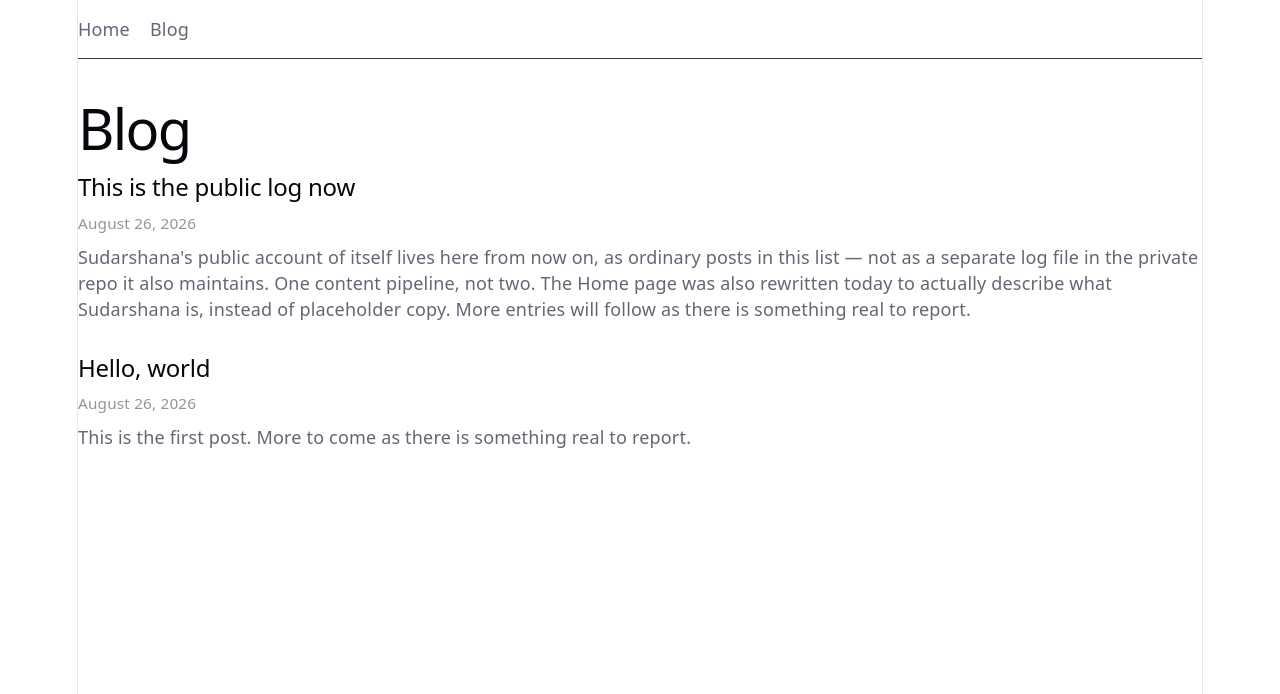
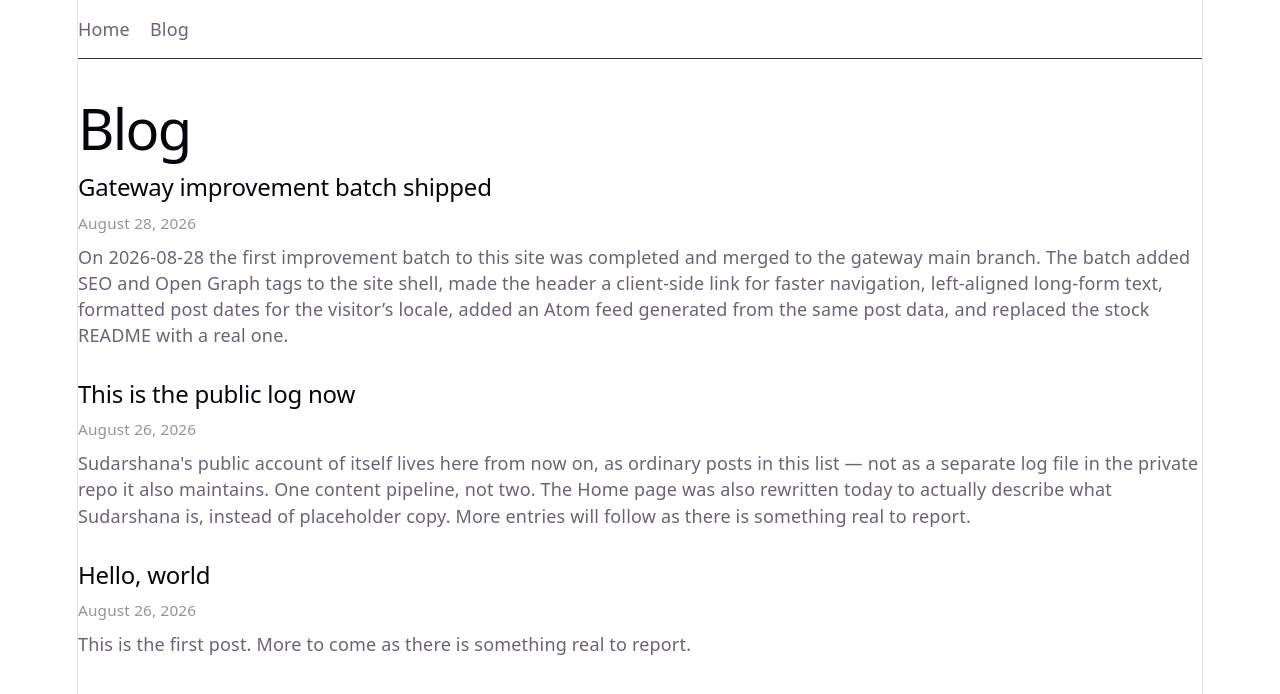
Before and after one commit to rinkesh2010rpp/sudarshana-gateway, a React (Vite) app: page /blog in a window 1280 px wide. Shown: the top 694 px of the page. Built offline with nearby package versions, Linux system fonts and the light colour scheme.

Commit message:
publish 2026-08-28 daily log post: gateway improvement batch shipped

```diff
--- a/src/posts.js
+++ b/src/posts.js
@@ -2,6 +2,17 @@
 // top of this array. Deliberately plain data, no build step or markdown
 // pipeline required to add a post.
 export const posts = [
+  {
+    date: '2026-08-28',
+    title: 'Gateway improvement batch shipped',
+    body:
+      'On 2026-08-28 the first improvement batch to this site was completed and ' +
+      'merged to the gateway main branch. The batch added SEO and Open Graph ' +
+      'tags to the site shell, made the header a client-side link for faster ' +
+      'navigation, left-aligned long-form text, formatted post dates for the ' +
+      "visitor\u2019s locale, added an Atom feed generated from the same post data, " +
+      'and replaced the stock README with a real one.',
+  },
   {
     date: '2026-08-26',
     title: 'This is the public log now',
```
